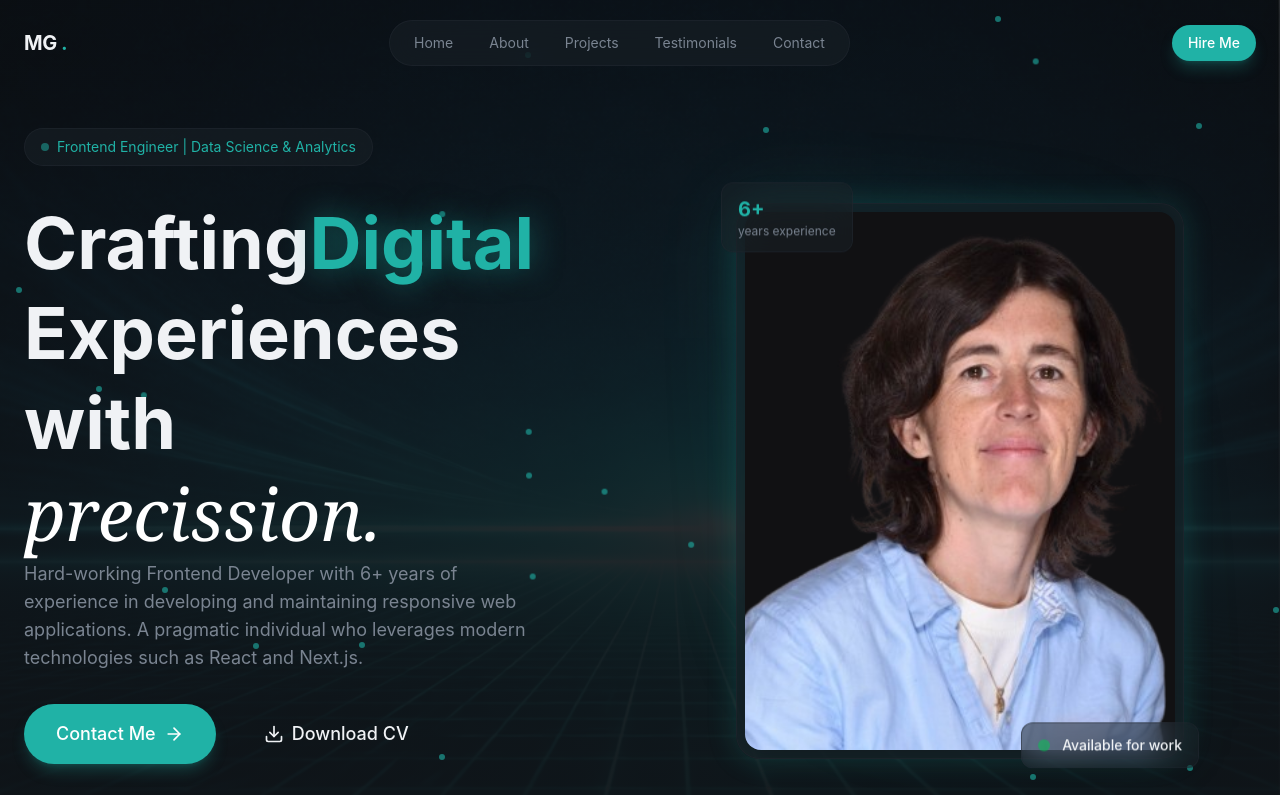
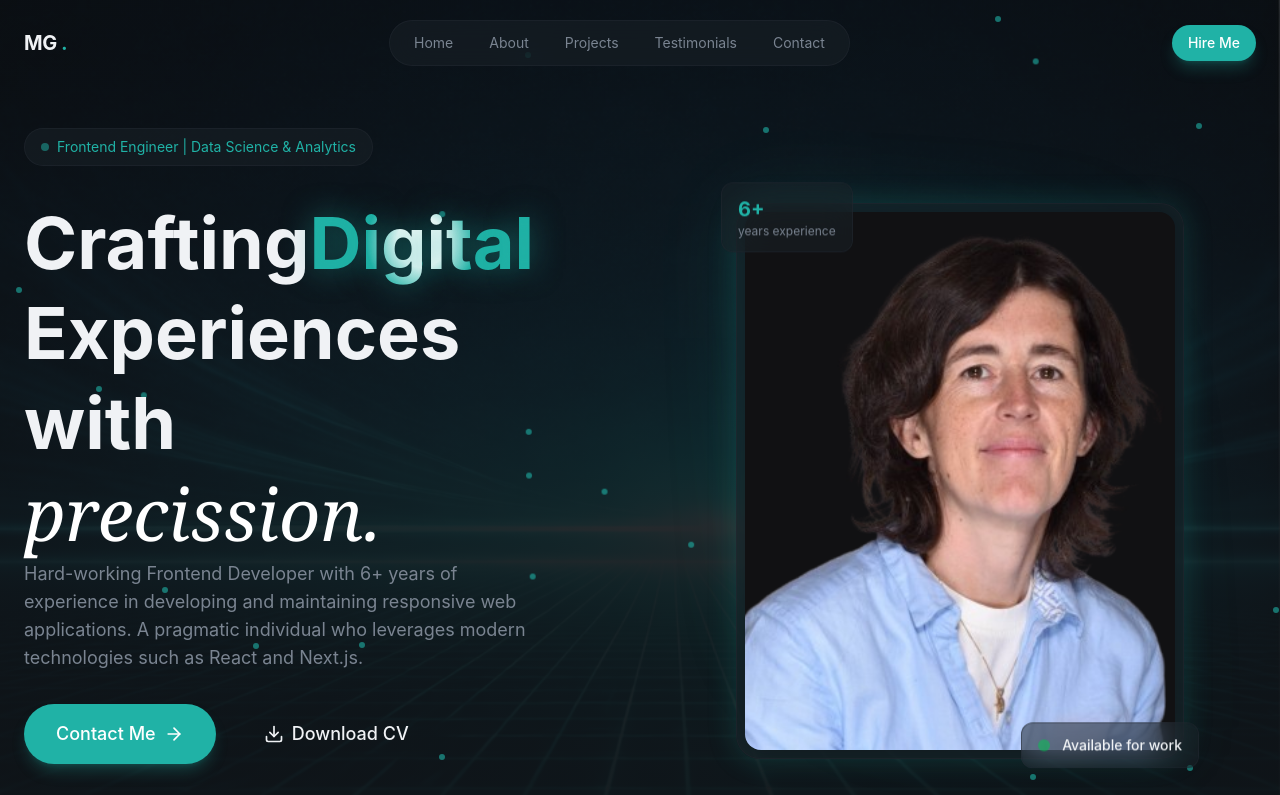
Before and after one commit to MGoorna/personal-portfolio, a React (Vite) app: page / in a window 1280 px wide. Shown: the top 795 px of the page. Built offline with nearby package versions, Linux system fonts and the light colour scheme.

Commit message:
Change text bg color

```diff
--- a/src/index.css
+++ b/src/index.css
@@ -182,18 +182,15 @@
     animation: none;
     stroke-dashoffset: 400;
   }
-svg {
-/*   width: 1200px;
-  height: 250px; */
-}
-svg text {
-  stroke: #20b2a6;
-  stroke-width: 1;
-  fill: transparent;
-  stroke-dasharray: 450;
-  stroke-dashoffset: 450;
-  animation: draw 4s forwards;
-}
+
+  .bg-text-radial {
+    background-image: radial-gradient(
+      circle, #fff 25px, var(--color-primary) 55px
+    );
+    color: transparent;
+    background-clip: text;
+  }
+
   @keyframes draw {
     70% {
       fill: transparent;
--- a/src/sections/Hero.jsx
+++ b/src/sections/Hero.jsx
@@ -74,7 +74,7 @@ const Hero = () => {
           <div className="space-y">
             <h1 className="text-5xl md:text-6xl lg:text-7xl font-bold leading-tight animate-fade-in animation-delay-100">
               Crafting
-              <span className="text-primary glow-text">
+              <span className="bg-text-radial text-primary glow-text">
                 Digital
               </span>
               <br />
```
